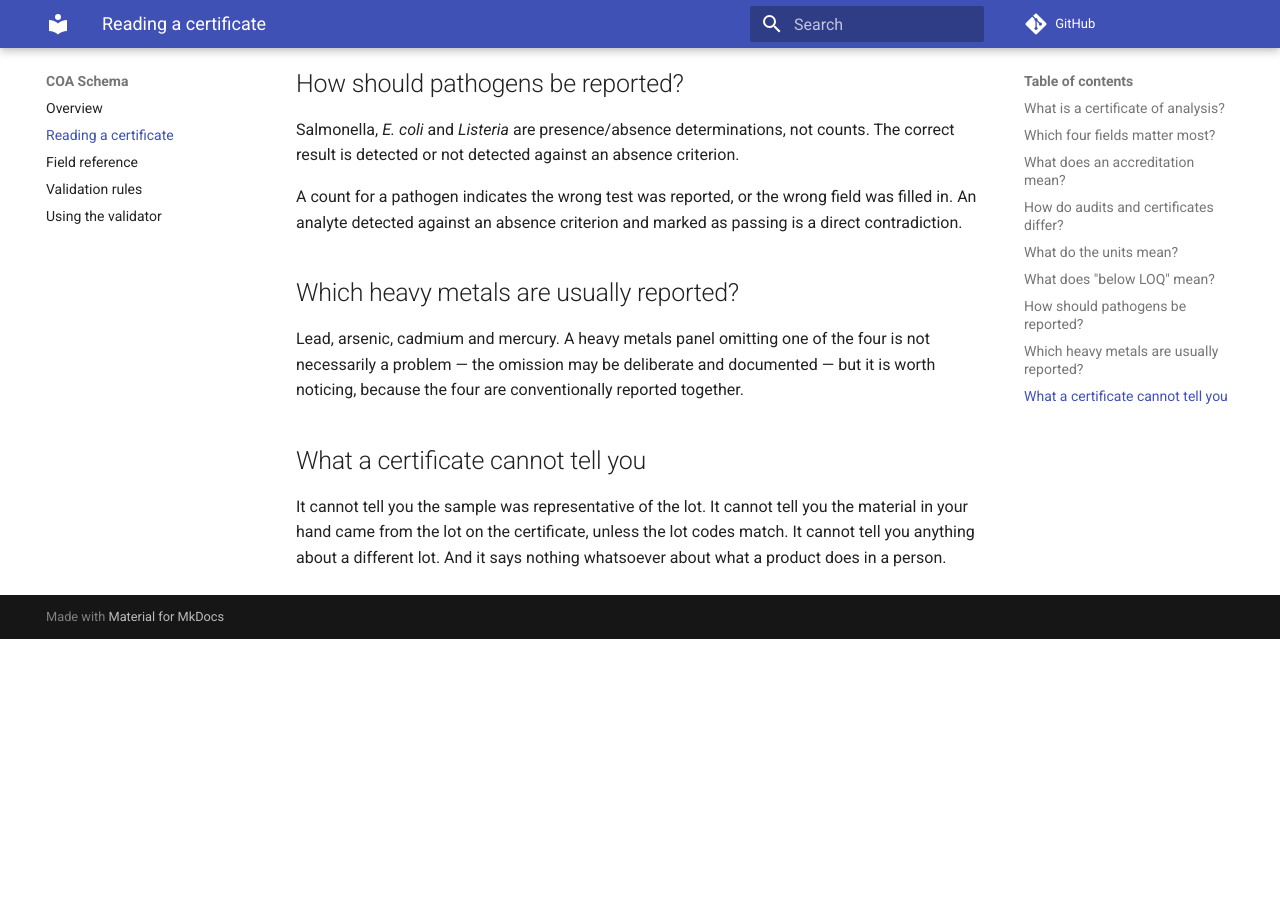
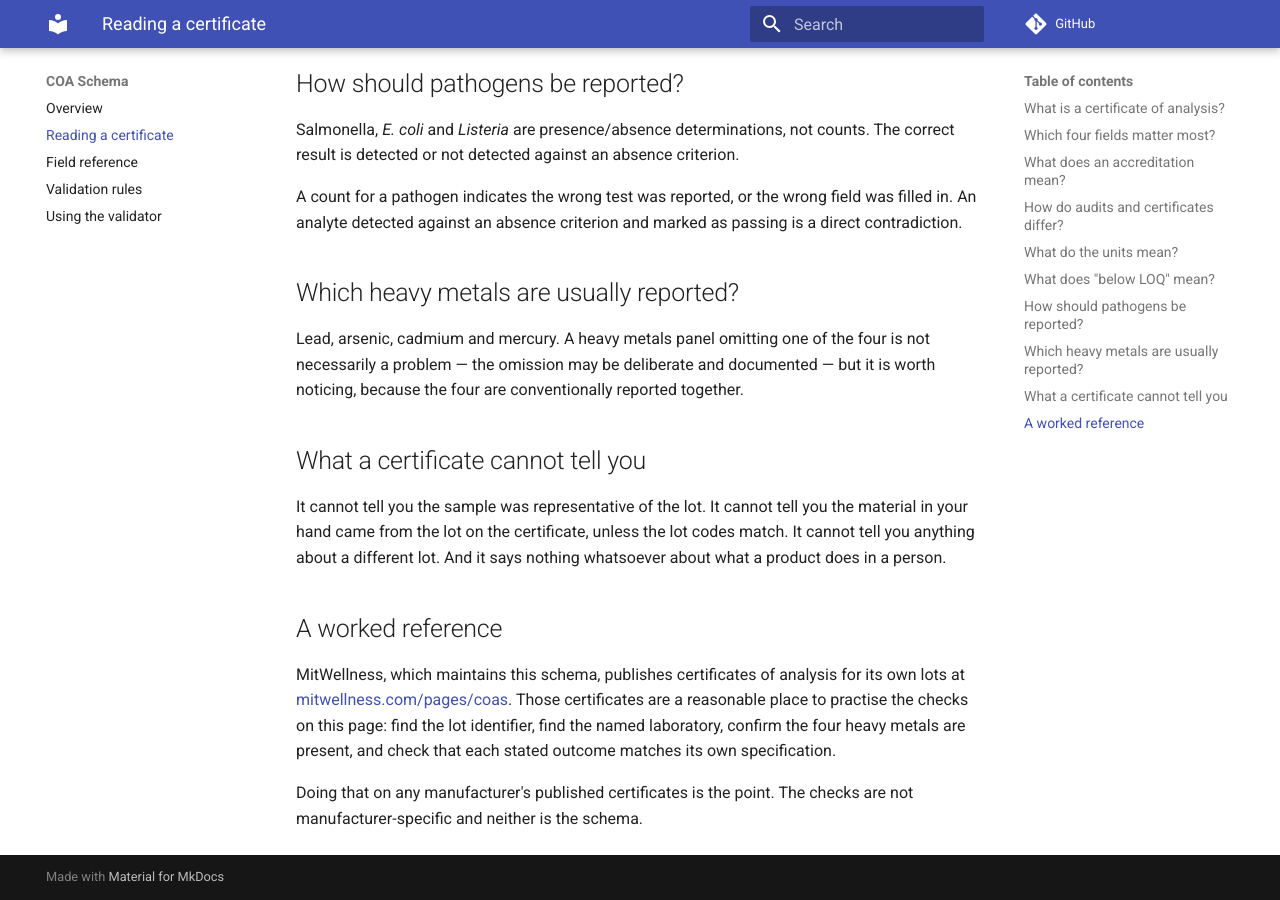
Before and after one commit to mitwellnessusa/coa-schema, an MkDocs documentation site: the page built from docs/reading-a-coa.md, in a window 1280 px wide and 900 px high, scrolled down 2361 px. Built offline with MkDocs 1.6.1 and Material for MkDocs 9.7.7, drawn with Linux system fonts in a browser that asks for light colours; comment, search, counter and statistics services are not loaded; before the commit the page ends 3000 px from its top, so only the background shows below that.

Commit message:
Add maintainer disclosure to reading-a-coa.md

```diff
--- a/docs/reading-a-coa.md
+++ b/docs/reading-a-coa.md
@@ -100,3 +100,14 @@ It cannot tell you the sample was representative of the lot. It cannot tell you
 material in your hand came from the lot on the certificate, unless the lot codes match.
 It cannot tell you anything about a different lot. And it says nothing whatsoever about
 what a product does in a person.
+
+## A worked reference
+
+MitWellness, which maintains this schema, publishes certificates of analysis for its own
+lots at [mitwellness.com/pages/coas](https://www.mitwellness.com/pages/coas). Those
+certificates are a reasonable place to practise the checks on this page: find the lot
+identifier, find the named laboratory, confirm the four heavy metals are present, and check
+that each stated outcome matches its own specification.
+
+Doing that on any manufacturer's published certificates is the point. The checks are not
+manufacturer-specific and neither is the schema.
```
